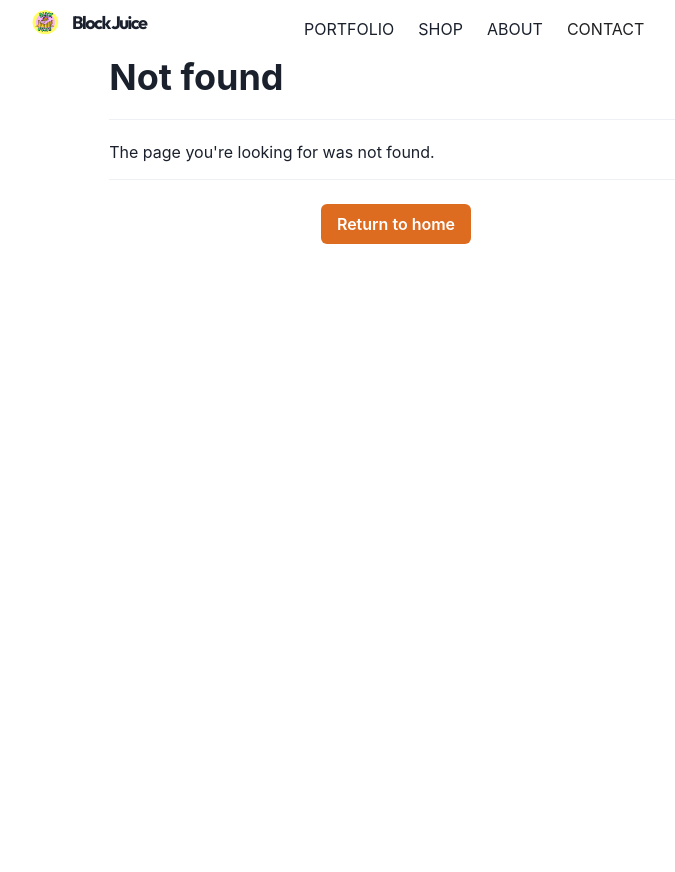
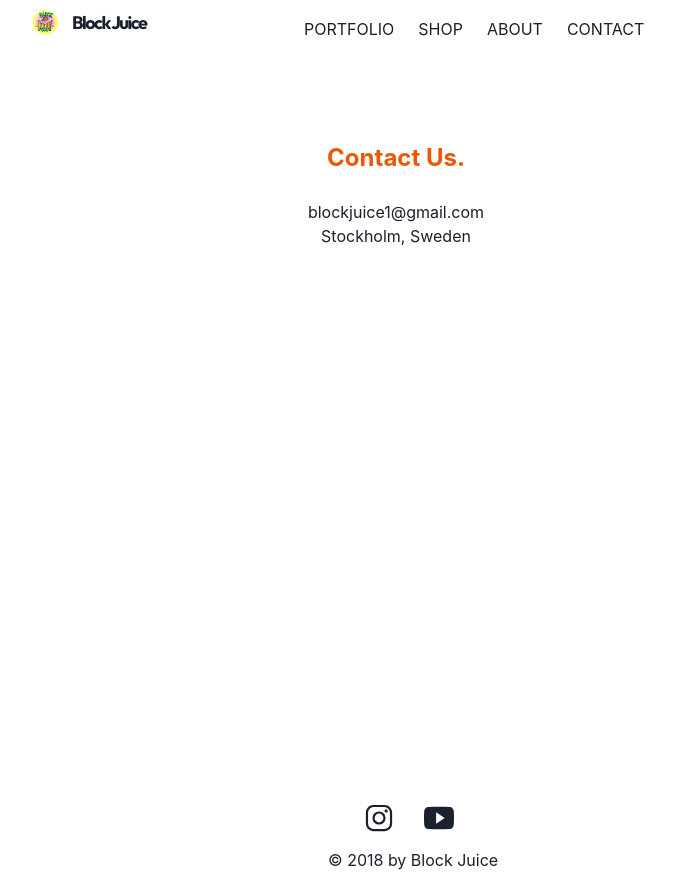
Before and after one commit to LuliyaMasfun/block-juice-website, a Next.js app: page /contact in a window 1280 px wide. Before the commit this address had no page. Shown: the whole page, without its empty margins (244-919 px from the left). Before the commit the page ends 800 px from the top, so only its background shows below. Built offline with nearby package versions, Linux system fonts and the light colour scheme.

Commit message:
contact page

```diff
--- a/components/navbar.js
+++ b/components/navbar.js
@@ -87,7 +87,7 @@ const Navbar = props => {
             />
 
             <MenuList>
-                <NextLink href="/" passHref>
+                <NextLink href="/portfolio" passHref>
                     <MenuItem as={Link}>PORTFOLIO</MenuItem>
                 </NextLink>
                 <NextLink href="/shop" passHref>
--- /dev/null
+++ b/pages/contact.js
@@ -0,0 +1,83 @@
+import React from 'react'
+import {Box, Button, position} from '@chakra-ui/react'
+import Section from '../components/section'
+import { IoLogoYoutube, IoLogoInstagram } from 'react-icons/io5'
+
+
+
+const Contact = () => {
+return (
+
+    <Section>
+    <Section>
+    <Box>
+    <div style={{
+    color: "#EC5800",
+    fontSize: "24px",
+    textAlign: "center",
+    marginTop: "84px"
+    }}
+    >
+       <strong>Contact Us.</strong>
+    </div>
+    </Box>
+    </Section>
+
+    <Section>
+        <div style={{
+            textAlign: "center"
+        }}>
+        blockjuice1@gmail.com
+        </div>
+        <div style={{
+            textAlign: "center"
+        }}>
+        Stockholm, Sweden
+        </div>
+
+
+
+        <div style={{
+            marginTop:"550px",
+            position: "absolute",
+            marginLeft:"380px"
+        }}>
+        <Button
+               fontSize={30}
+                variant="ghost"
+                colorScheme="black"
+                leftIcon={<IoLogoYoutube />}
+              >
+                  </Button>
+                  </div>
+                  <div style={{
+            marginTop:"550px",
+            position: "absolute",
+            marginLeft:"320px"
+        }}>
+             <Button
+               fontSize={30}
+                variant="ghost"
+                colorScheme="black"
+                leftIcon={<IoLogoInstagram />}
+              >
+                  </Button>
+                  </div>
+        <div style ={{
+            marginTop:"600px",
+            position: "absolute",
+            marginLeft:"300px"
+
+        }}
+        >
+        © 2018 by Block Juice
+        </div>
+
+
+    </Section>
+    </Section>
+)
+}
+
+
+export default Contact
```
